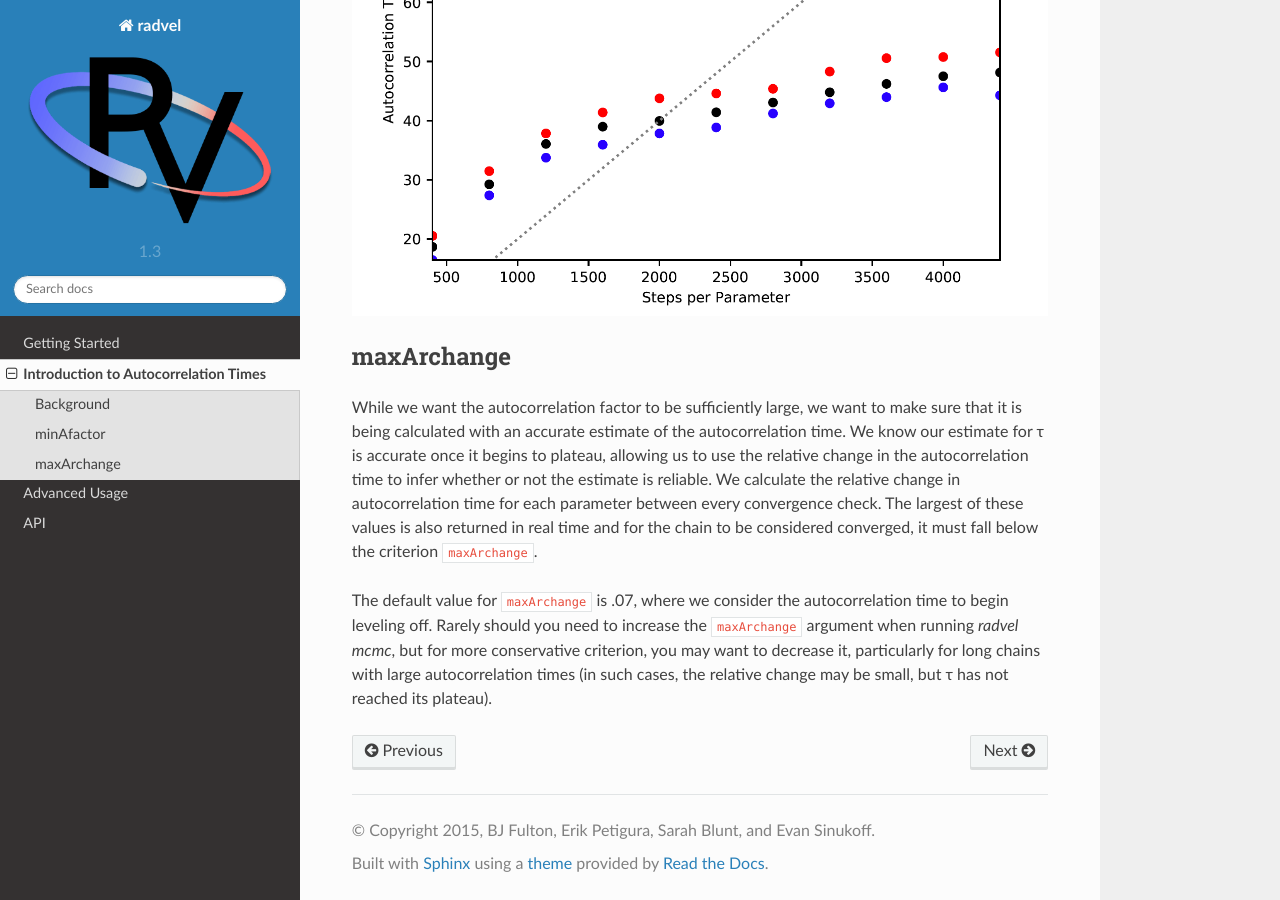
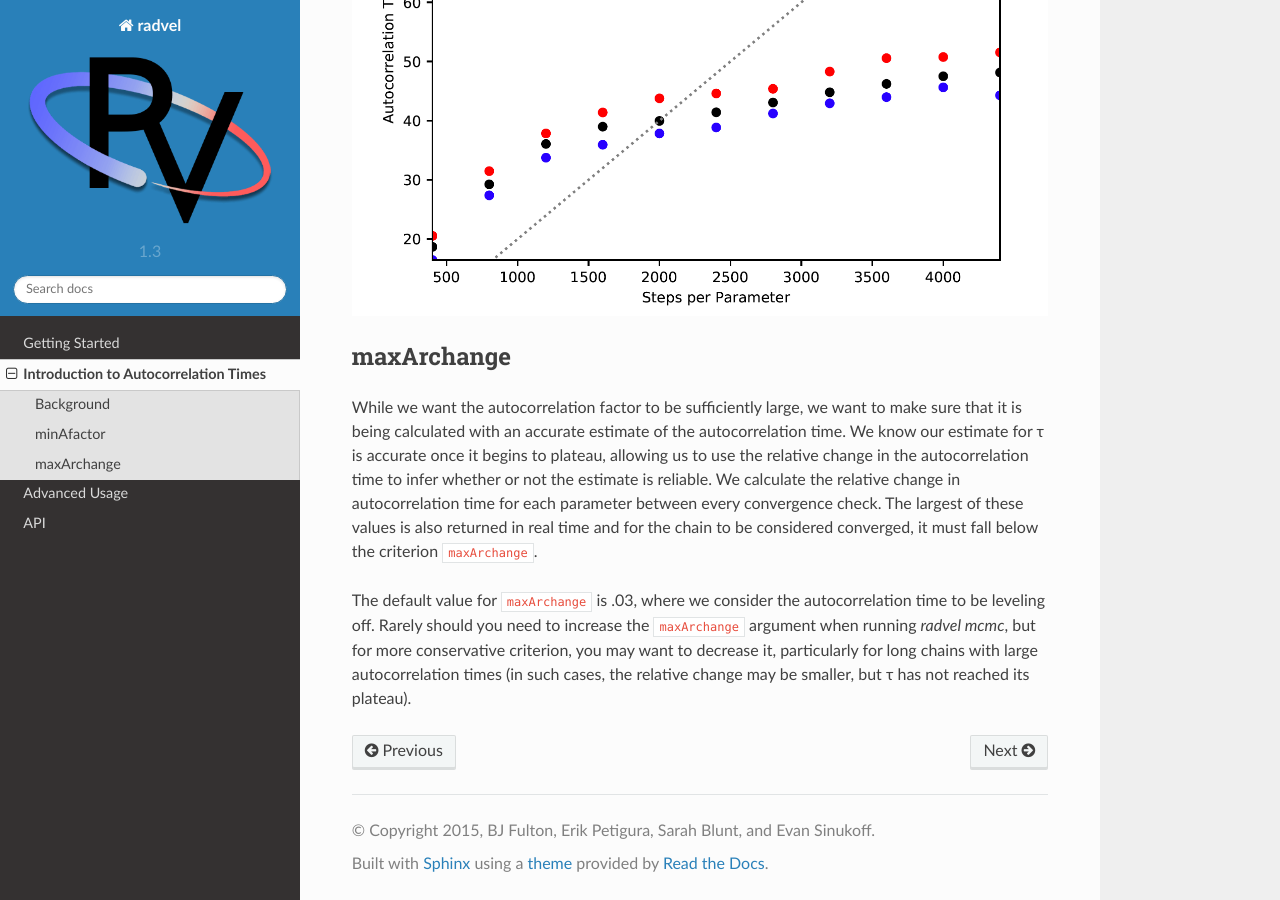
Before and after one commit to California-Planet-Search/radvel, a Sphinx documentation site: the page built from docs/autocorrintro.rst, in a window 1280 px wide and 900 px high, scrolled down 1692 px. Built offline with Sphinx 7.4.7 and the Read the Docs theme 2.0.0, drawn with Linux system fonts in a browser that asks for light colours; pages that are not in the unit, such as notebooks, are missing from menus; the version number is read from the project's files by our own code; some of the changed text lies outside the part shown.

Commit message:
Docs update

```diff
--- a/docs/autocorrintro.rst
+++ b/docs/autocorrintro.rst
@@ -52,7 +52,7 @@ We calculate the relative change in autocorrelation time for each parameter betw
 of these values is also returned in real time and for the chain to be considered converged, it must fall below the
 criterion ``maxArchange``.
 
-The default value for ``maxArchange`` is .07, where we consider the autocorrelation time to begin leveling off. Rarely should
+The default value for ``maxArchange`` is .03, where we consider the autocorrelation time to be leveling off. Rarely should
 you need to increase the ``maxArchange`` argument when running `radvel mcmc`, but for more conservative criterion, you may
 want to decrease it, particularly for long chains with large autocorrelation times (in such cases, the relative change
-may be small, but τ has not reached its plateau).
+may be smaller, but τ has not reached its plateau).
```
Also changed, not shown: other parts of docs/autocorrintro.rst (+2 -2 lines).
